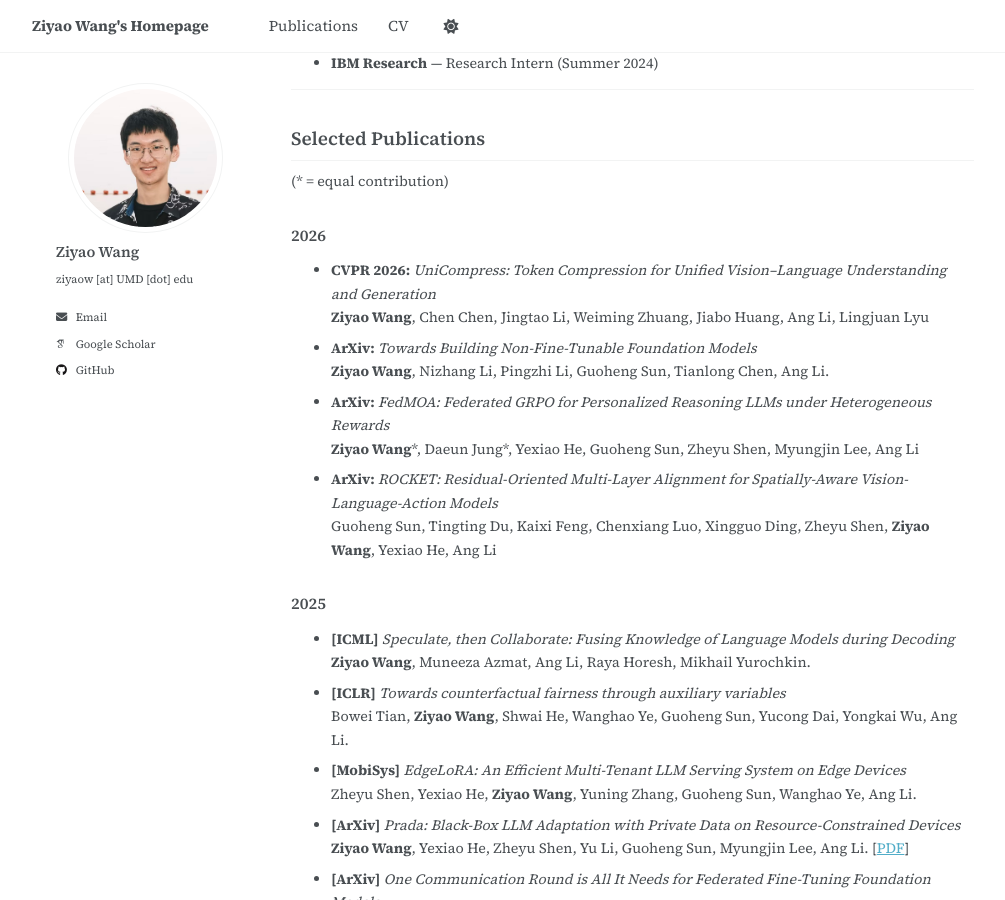
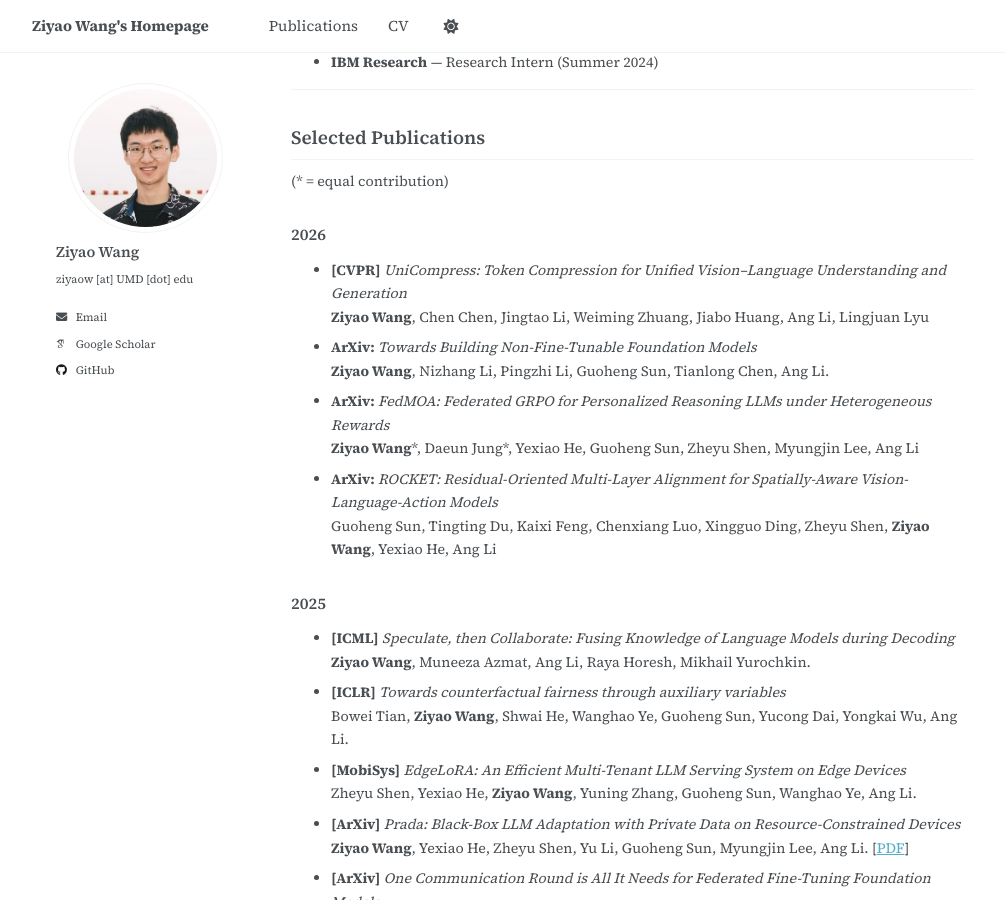
Before and after one commit to ziyaow1010/ziyaow1010.github.io, a Jekyll site: the page built from _pages/about.md, in a window 1280 px wide and 900 px high, scrolled down 1769 px. Shown: the whole window, without its empty margins (32-1037 px from the left). Built offline with Jekyll 4.4.1, drawn with Linux system fonts in a browser that asks for light colours; some web fonts are replaced; a script that is not in the unit is left out.

Commit message:
Update about.md

```diff
--- a/_pages/about.md
+++ b/_pages/about.md
@@ -73,7 +73,7 @@ My research focuses on collaborative foundation models and practical efficiency,
 (* = equal contribution)
 
 ### 2026
-- **CVPR 2026:** *UniCompress: Token Compression for Unified Vision–Language Understanding and Generation*
+- **[CVPR]** *UniCompress: Token Compression for Unified Vision–Language Understanding and Generation*
   **Ziyao Wang**, Chen Chen, Jingtao Li, Weiming Zhuang, Jiabo Huang, Ang Li, Lingjuan Lyu
 - **ArXiv:** *Towards Building Non-Fine-Tunable Foundation Models*
   **Ziyao Wang**, Nizhang Li, Pingzhi Li, Guoheng Sun, Tianlong Chen, Ang Li.
```
